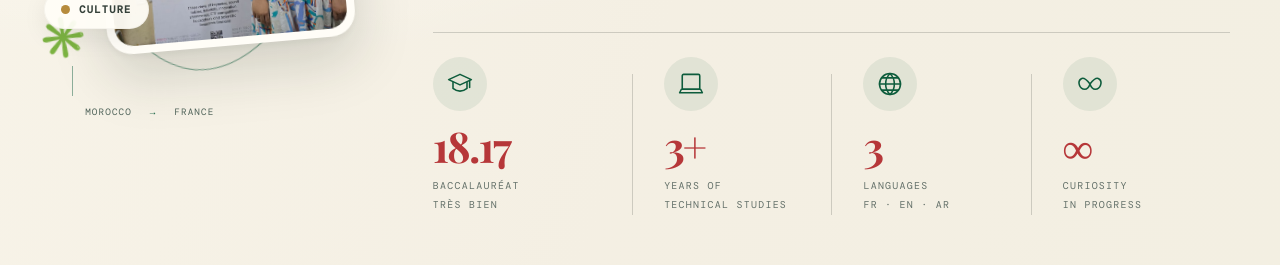
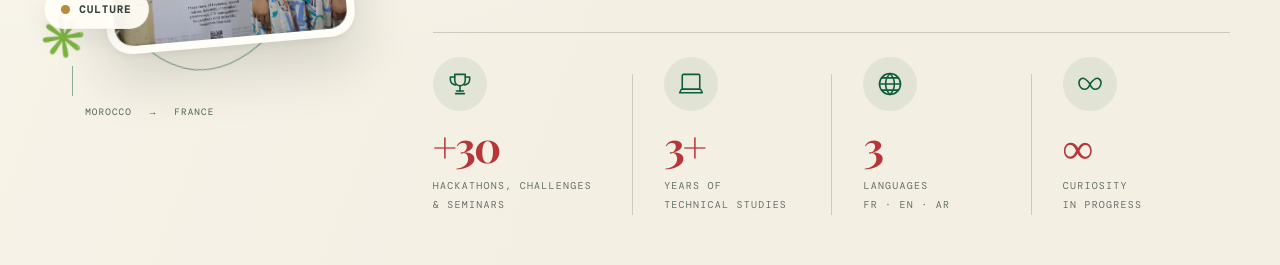
Before and after one commit to Abir-Nova/portfolio, an Angular app: page /about in a window 1280 px wide. Shown: the part 519-784 px from the top of the page. Built offline with nearby package versions, Linux system fonts and the light colour scheme; a web font is replaced by a local one.

Commit message:
replaced bac with hackathons ... in home page and about page

```diff
--- a/src/app/pages/about/about.html
+++ b/src/app/pages/about/about.html
@@ -112,16 +112,19 @@
 
         <!-- Personal facts -->
         <div class="fact-row">
-          <article class="fact">
+          <article class="fact fact--events">
             <div class="fact-icon" aria-hidden="true">
-              <svg viewBox="0 0 32 32">
-                <path d="M3 11 16 5 29 11 16 17 3 11Z" />
-                <path d="M8 14v7c5 4 11 4 16 0v-7" />
-                <path d="M27 12v8" />
+              <svg viewBox="0 0 32 32" fill="none">
+                <path d="M10 5h12v7a6 6 0 0 1-12 0V5Z" />
+                <path d="M10 8H5v3a6 6 0 0 0 6 6" />
+                <path d="M22 8h5v3a6 6 0 0 1-6 6" />
+                <path d="M16 18v6" />
+                <path d="M11 27h10" />
+                <path d="M12 24h8" />
               </svg>
             </div>
-            <strong>18.17</strong>
-            <span>Baccalauréat<br />Très Bien</span>
+            <strong>+30</strong>
+            <span>Hackathons, challenges<br />&amp; seminars</span>
           </article>
 
           <article class="fact">
--- a/src/app/pages/about/about.scss
+++ b/src/app/pages/about/about.scss
@@ -501,6 +501,12 @@
   line-height: 1.9;
   letter-spacing: 0.13em;
   text-transform: uppercase;
+}
+
+/* Keep the first statistic aligned with the others */
+.about .fact--events span:not(.tag-dot) {
+  max-width: 180px;
+  min-height: 2.375rem;
 }
 
 /* entrance animations*/
--- a/src/app/pages/home/home.html
+++ b/src/app/pages/home/home.html
@@ -209,16 +209,19 @@
 
         <!-- Personal facts -->
         <div class="fact-row">
-          <article class="fact">
+          <article class="fact fact--events">
             <div class="fact-icon" aria-hidden="true">
-              <svg viewBox="0 0 32 32">
-                <path d="M3 11 16 5 29 11 16 17 3 11Z" />
-                <path d="M8 14v7c5 4 11 4 16 0v-7" />
-                <path d="M27 12v8" />
+              <svg viewBox="0 0 32 32" fill="none">
+                <path d="M10 5h12v7a6 6 0 0 1-12 0V5Z" />
+                <path d="M10 8H5v3a6 6 0 0 0 6 6" />
+                <path d="M22 8h5v3a6 6 0 0 1-6 6" />
+                <path d="M16 18v6" />
+                <path d="M11 27h10" />
+                <path d="M12 24h8" />
               </svg>
             </div>
-            <strong>18.17</strong>
-            <span>Baccalauréat<br />Très Bien</span>
+            <strong>+30</strong>
+            <span>Hackathons, challenges<br />&amp; seminars</span>
           </article>
 
           <article class="fact">
--- a/src/app/pages/home/home.scss
+++ b/src/app/pages/home/home.scss
@@ -859,6 +859,12 @@ h2 em {
   line-height: 1.9;
   letter-spacing: 0.13em;
   text-transform: uppercase;
+}
+
+/* Keep the first statistic aligned with the others */
+.about .fact--events span:not(.tag-dot) {
+  max-width: 180px;
+  min-height: 2.375rem;
 }
 
 /* entrance animations*/
```
